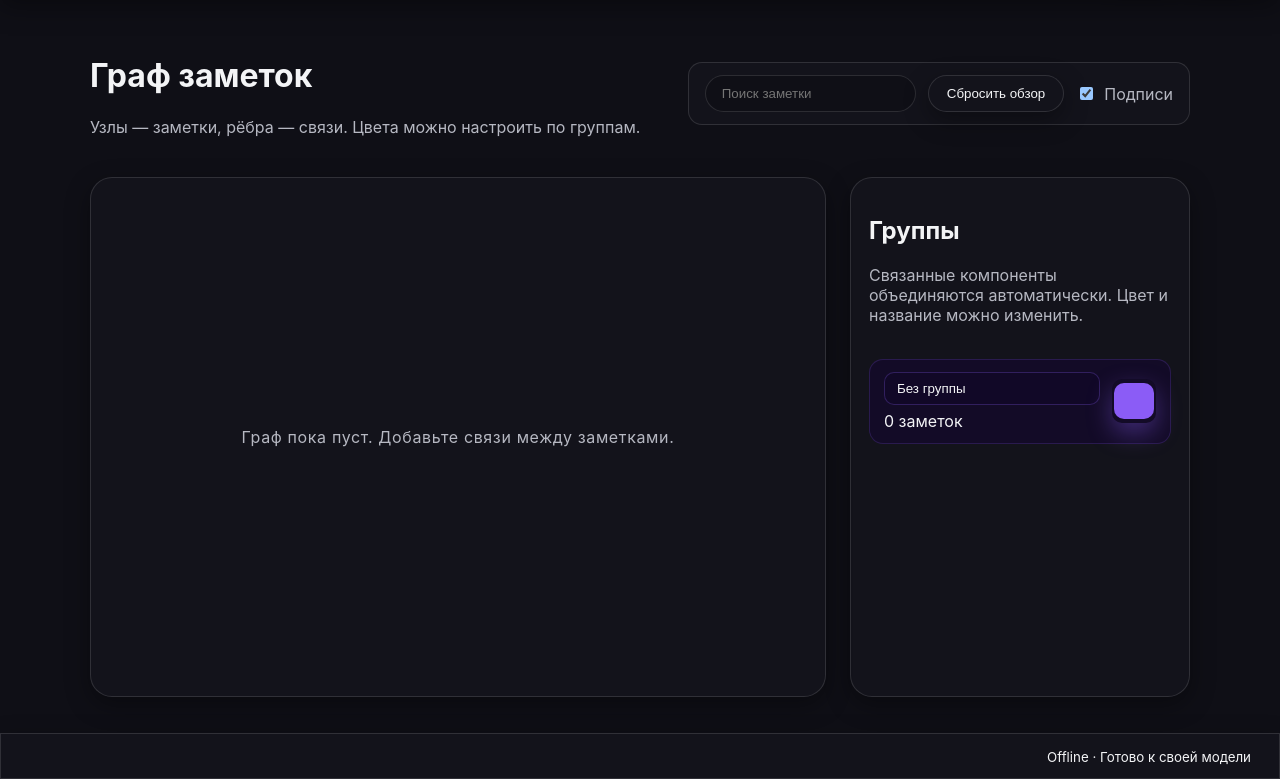
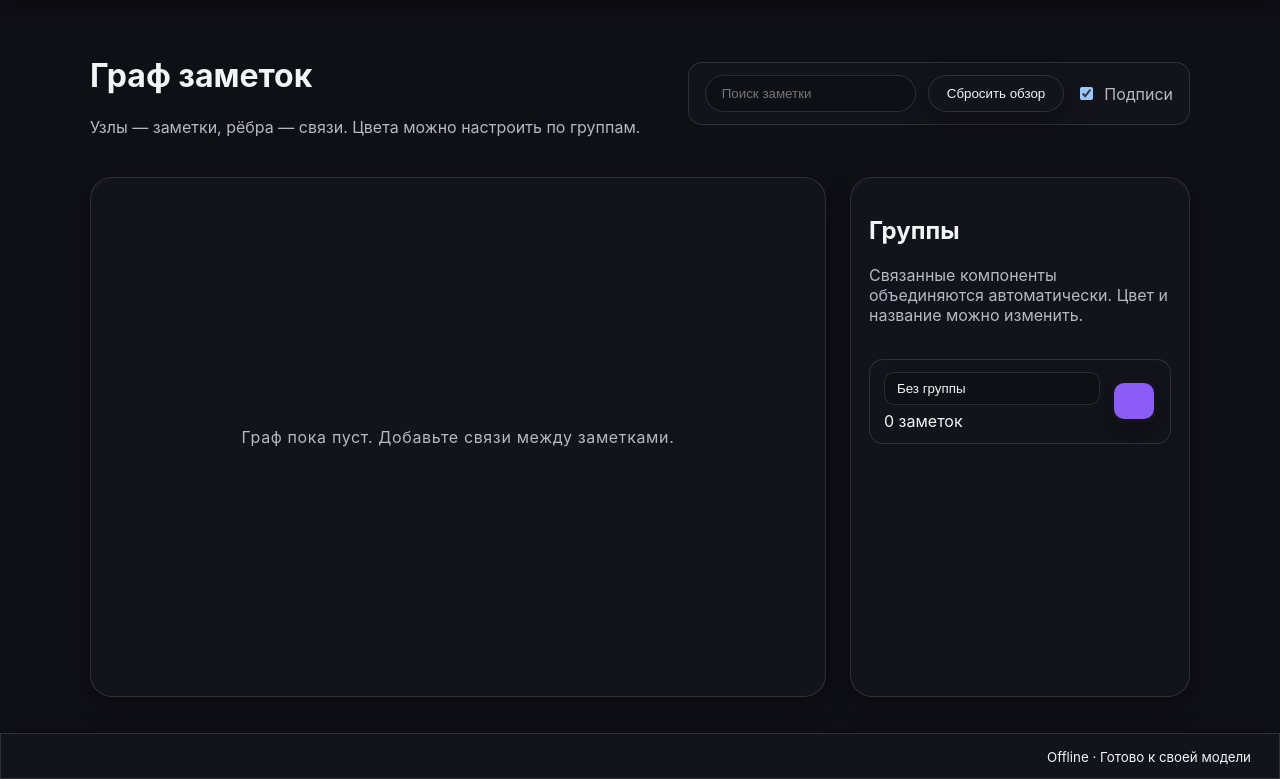
Before and after one commit to vjachikslavny-crypto/ovc, a FastAPI app: page /graph in a window 1280 px wide. Shown: the part 76-855 px from the top of the page. Run offline with FastAPI, Linux system fonts and the light colour scheme; data that the repository does not hold is empty; some libraries are stand-ins or nearby versions.

Commit message:
chore(ui): tokenize graph legend/groups

```diff
--- a/simple_app/static/css/styles.css
+++ b/simple_app/static/css/styles.css
@@ -2888,7 +2888,7 @@ body.theme-brief .toolbar {
   height: 14px;
   border-radius: 50%;
   background: var(--legend-color, var(--accent));
-  box-shadow: 0 0 12px var(--legend-color, var(--accent));
+  box-shadow: var(--shadow);
 }
 
 .graph-groups-list {
@@ -2901,10 +2901,10 @@ body.theme-brief .toolbar {
   justify-content: space-between;
   align-items: center;
   gap: 12px;
-  border: 1px solid rgba(142, 96, 255, 0.18);
+  border: 1px solid var(--border);
   border-radius: var(--radius-md);
   padding: 12px 14px;
-  background: rgba(20, 10, 44, 0.75);
+  background: var(--card);
 }
 
 .graph-group-left {
@@ -2916,9 +2916,9 @@ body.theme-brief .toolbar {
 
 .graph-group-name-input {
   border-radius: var(--radius-sm);
-  border: 1px solid rgba(142, 96, 255, 0.25);
-  background: rgba(18, 9, 40, 0.75);
-  color: var(--text-primary);
+  border: 1px solid var(--border);
+  background: var(--surface);
+  color: var(--text);
   padding: 8px 12px;
 }
 
@@ -2930,7 +2930,7 @@ body.theme-brief .toolbar {
   border-radius: var(--radius-sm);
   padding: 0;
   background: transparent;
-  box-shadow: 0 10px 24px rgba(142, 96, 255, 0.35);
+  box-shadow: var(--shadow);
   cursor: pointer;
 }
 
@@ -2945,10 +2945,10 @@ body.theme-brief .toolbar {
 }
 
 .graph-label {
-  fill: var(--text-primary);
+  fill: var(--text);
   font-size: 0.85rem;
   font-weight: 600;
-  text-shadow: 0 0 10px rgba(7, 2, 18, 0.75);
+  text-shadow: none;
 }
 
 .graph-label.dimmed,
@@ -3029,7 +3029,7 @@ textarea,
 
 .graph-canvas line.highlight {
   opacity: 1;
-  stroke: #f9a8d4;
+  stroke: var(--accent);
 }
 
 @media (max-width: 960px) {
```
